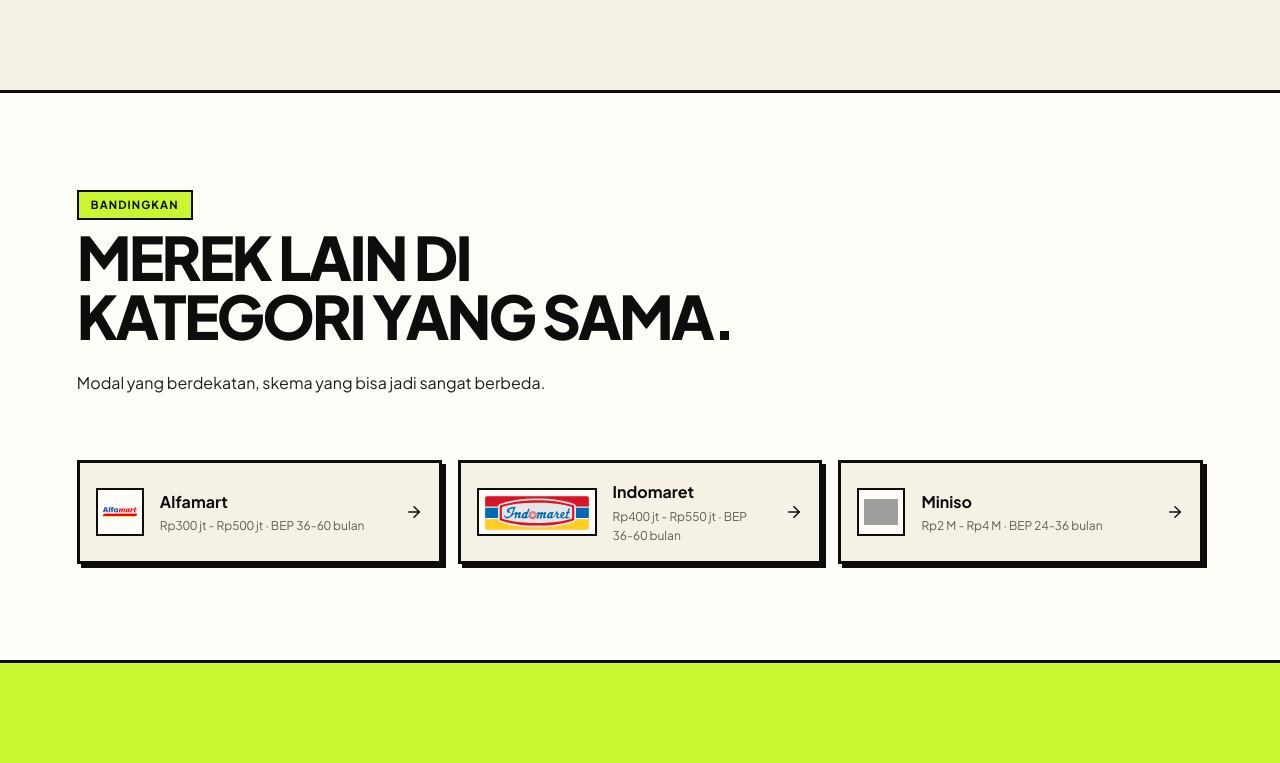
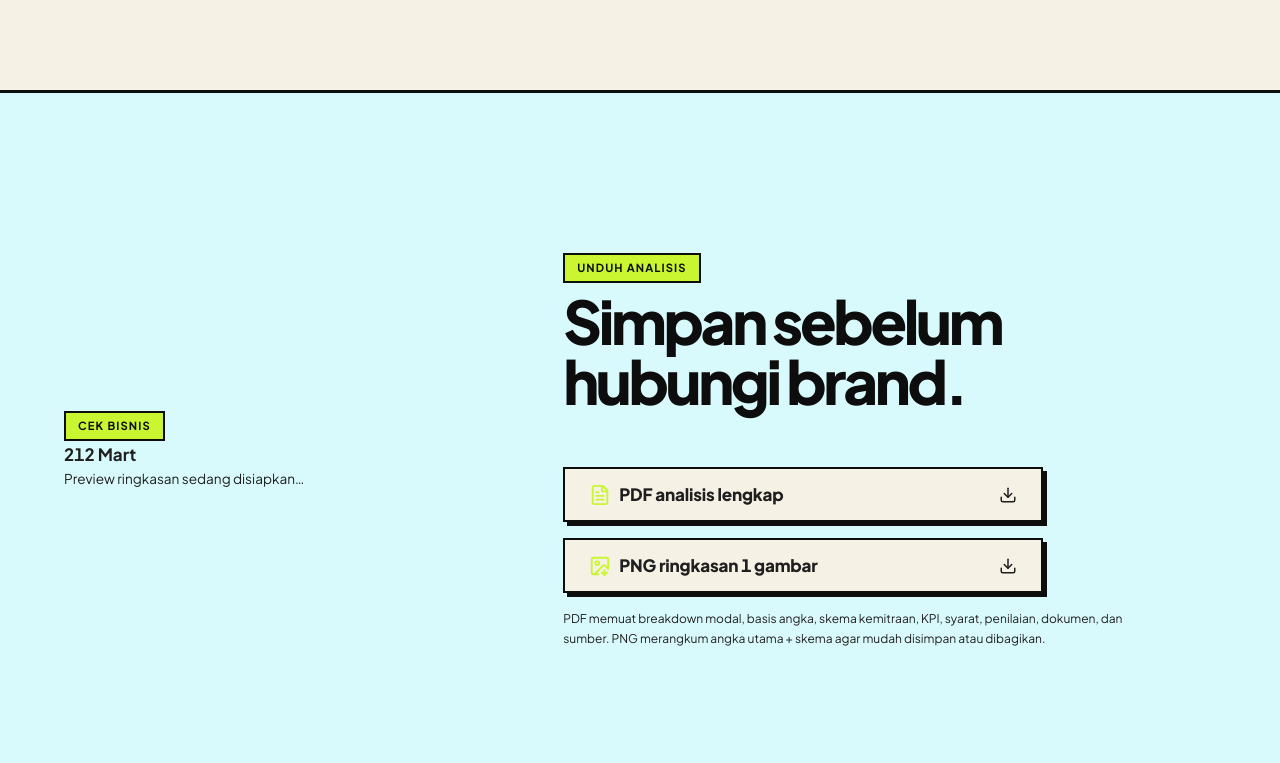
Before and after one commit to ariefzzz5421/cek-bisnis, a Next.js app: page /franchise/212-mart in a window 1280 px wide. Shown: the part 2297-3060 px from the top of the page. Built offline with nearby package versions, Linux system fonts and the light colour scheme; grey boxes are pictures that could not be loaded.

Commit message:
Expose downloads on every franchise detail page

```diff
--- a/components/FranchiseDetail.tsx
+++ b/components/FranchiseDetail.tsx
@@ -16,6 +16,7 @@
   Wallet,
 } from "lucide-react";
 import { BrandLogo } from "@/components/BrandLogo";
+import { FranchiseDownload } from "@/components/FranchiseDownload";
 import {
   formatContractYears,
   formatInvestmentRange,
@@ -161,6 +162,8 @@
         </aside>
       </article>
 
+      <FranchiseDownload franchise={franchise} article={article} sources={sources} />
+
       {related.length > 0 && (
         <section className="franchise-related">
           <div className="real-section-head">
```
